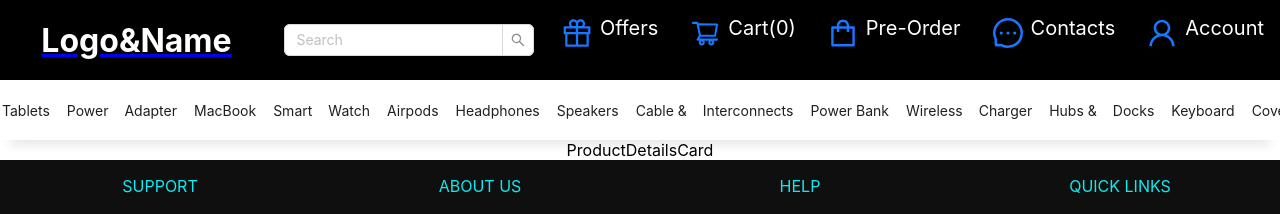
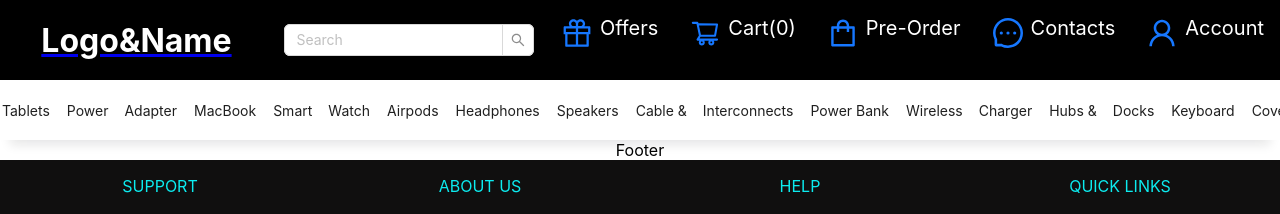
Before and after one commit to akashsdk/onlineshop, a React (Create React App) app: page /Category/Product-Details in a window 1280 px wide. Shown: the top 214 px of the page. Built offline with nearby package versions, Linux system fonts and the light colour scheme.

Commit message:
Update ProductDetailsCard.js

```diff
--- a/src/Card/ProductDetailsCard.js
+++ b/src/Card/ProductDetailsCard.js
@@ -3,6 +3,6 @@ import './ProductDetailsCard.css';
 
 export default function ProductDetailsCard() {
   return (
-    <div>ProductDetailsCard</div>
+    <div>Footer</div>
   )
 }
```
